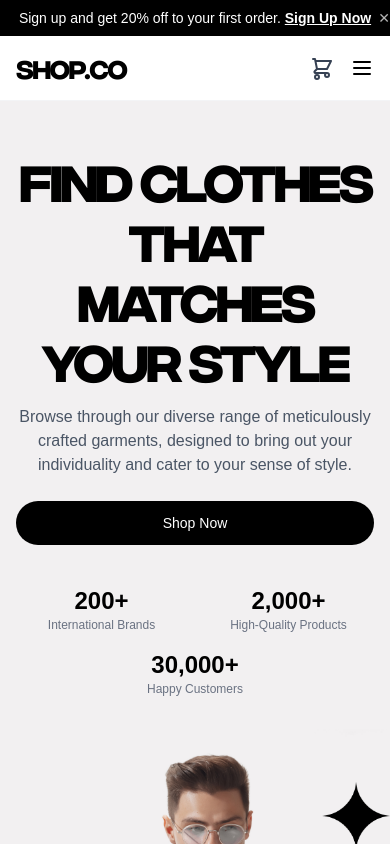
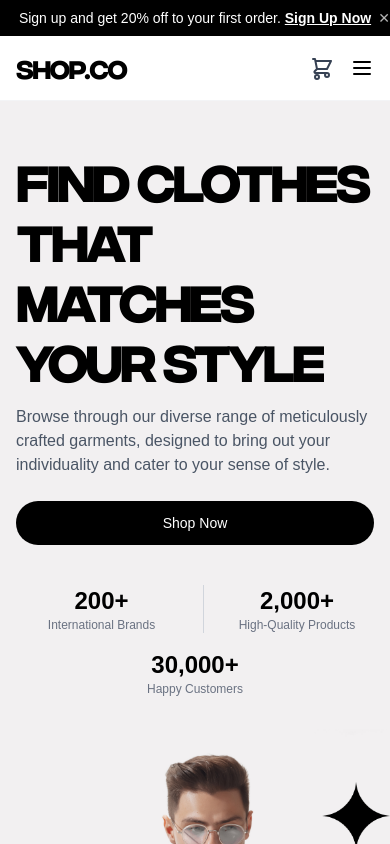
Before and after one commit to pagiannis/EcommerceWebsite, a React (Vite) app in the folder client/: page / in a window 390 px wide. Shown: the top 844 px of the page. Built offline with nearby package versions, Linux system fonts and the light colour scheme; a web font is replaced by a local one.

Commit message:
Home page text alignment

```diff
--- a/client/src/pages/HomePage.tsx
+++ b/client/src/pages/HomePage.tsx
@@ -36,10 +36,10 @@ export default function HomePage() {
         <div className="relative mx-auto flex max-w-7xl flex-col lg:flex-row lg:items-end px-4 lg:px-8 lg:min-h-[530px]">
           {/* Text content */}
           <div className="flex-1 text-center lg:text-left pt-12 pb-8 lg:py-20 relative z-10">
-            <h1 className="font-display text-5xl font-bold uppercase leading-tight tracking-tight text-brand-black lg:text-6xl">
+            <h1 className="font-display text-left text-5xl font-bold uppercase leading-tight tracking-tight text-brand-black lg:text-6xl">
               Find Clothes That Matches Your Style
             </h1>
-            <p className="mt-4 max-w-lg text-gray-600 lg:mx-0 mx-auto">
+            <p className="mt-4 max-w-lg text-left text-gray-600 lg:mx-0 mx-auto">
               Browse through our diverse range of meticulously crafted garments,
               designed to bring out your individuality and cater to your sense
               of style.
@@ -50,7 +50,7 @@ export default function HomePage() {
             >
               Shop Now
             </Link>
-            <div className="mt-10 grid grid-cols-2 place-items-center gap-4 lg:flex lg:justify-start lg:gap-8">
+            <div className="mt-10 grid grid-cols-2 items-center gap-4 lg:flex lg:justify-start lg:gap-8">
               {[
                 { value: "200+", label: "International Brands" },
                 { value: "2,000+", label: "High-Quality Products" },
@@ -58,12 +58,14 @@ export default function HomePage() {
               ].map((stat, i) => (
                 <div
                   key={stat.label}
-                  className={`text-center lg:text-left ${i === 2 ? "col-span-2" : ""} ${i > 0 ? "lg:border-l lg:border-gray-300 lg:pl-8" : ""}`}
+                  className={`flex flex-col items-center justify-center lg:items-start lg:justify-start ${i === 2 ? "col-span-2" : ""} ${i === 1 ? "border-l border-gray-300 pl-4 lg:pl-8" : ""} ${i === 2 ? "lg:border-l lg:border-gray-300 lg:pl-8" : ""}`}
                 >
-                  <div className="text-2xl lg:text-3xl font-extrabold text-brand-black">
+                  <div className="text-2xl lg:text-3xl font-extrabold text-brand-black text-center lg:text-left">
                     {stat.value}
                   </div>
-                  <div className="text-xs text-gray-500">{stat.label}</div>
+                  <div className="text-xs text-gray-500 text-center lg:text-left">
+                    {stat.label}
+                  </div>
                 </div>
               ))}
             </div>
```
